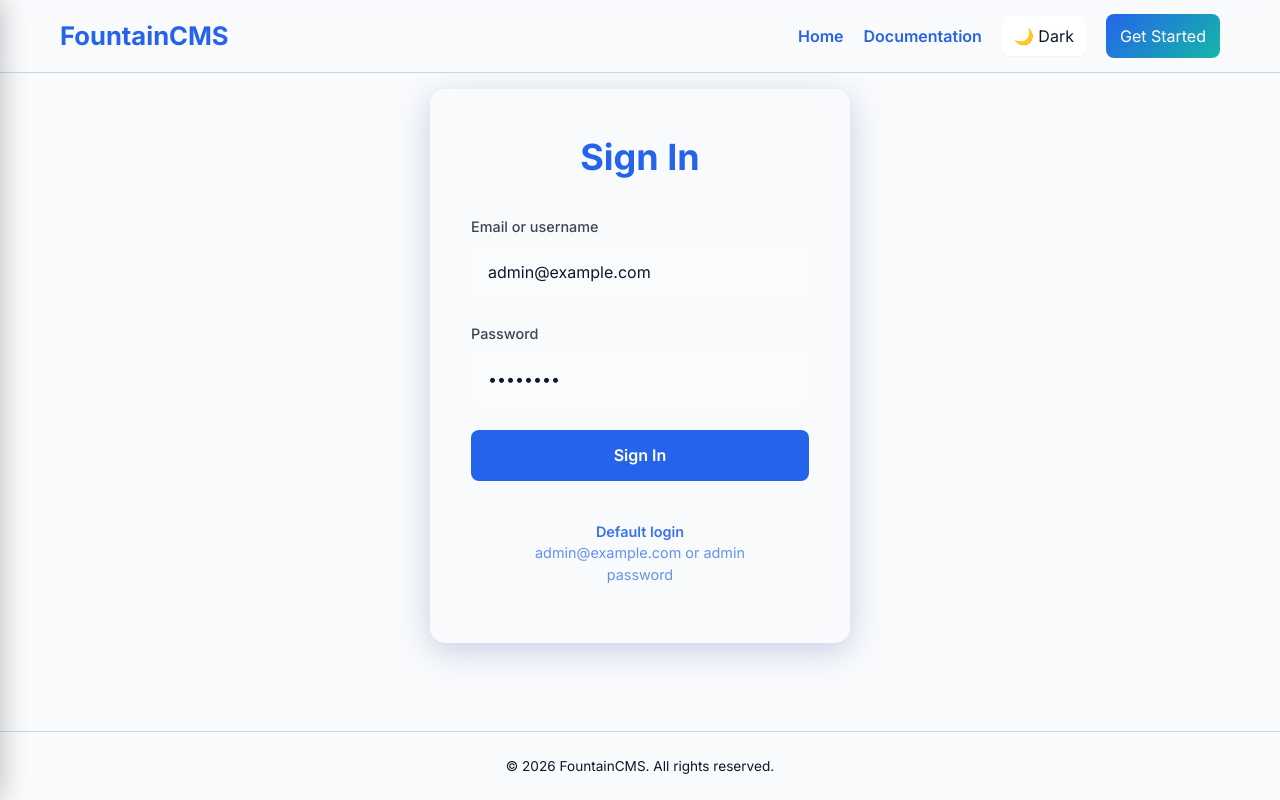
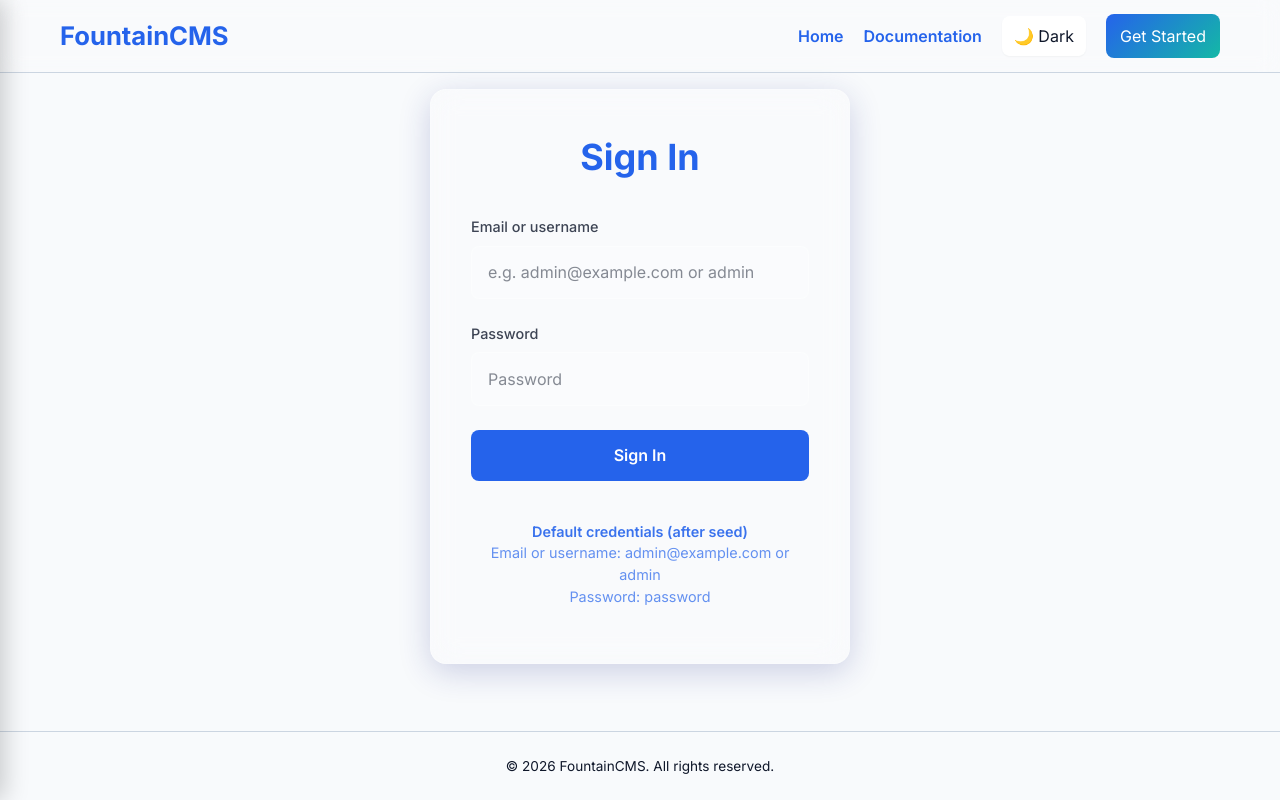
Before and after one commit to building-for-fun/fountainCms, a React (Vite) app in the folder frontend/: page /login in a window 1280 px wide. Built offline with nearby package versions, Linux system fonts and the light colour scheme; no server answers.

Commit message:
feat(auth): fix login page form

```diff
--- a/frontend/src/pages/public/Login.tsx
+++ b/frontend/src/pages/public/Login.tsx
@@ -5,8 +5,8 @@ import { login as persistLogin, isAuthenticated } from '../../lib/auth';
 import { fetchAuthConfig, login as apiLogin, type AuthConfig } from '../../api/auth';
 
 export default function Login() {
-  const [username, setUsername] = useState('admin@example.com');
-  const [password, setPassword] = useState('password');
+  const [login, setLogin] = useState('');
+  const [password, setPassword] = useState('');
   const [authConfig, setAuthConfig] = useState<AuthConfig | null>(null);
   const [loading, setLoading] = useState(true);
   const [error, setError] = useState<string | null>(null);
@@ -40,7 +40,7 @@ export default function Login() {
     setError(null);
     setSubmitting(true);
     try {
-      const res = await apiLogin(username, password);
+      const res = await apiLogin(login.trim(), password);
       persistLogin({
         id: res.user.id,
         email: res.user.email,
@@ -194,15 +194,16 @@ export default function Login() {
               }}
             >
               <div>
-                <label htmlFor="email" style={formInputLabelStyle}>
+                <label htmlFor="login" style={formInputLabelStyle}>
                   Email or username
                 </label>
                 <input
-                  id="email"
+                  id="login"
                   type="text"
-                  placeholder="Email or username"
-                  value={username}
-                  onChange={(e) => setUsername(e.target.value)}
+                  autoComplete="username"
+                  placeholder="e.g. admin@example.com or admin"
+                  value={login}
+                  onChange={(e) => setLogin(e.target.value)}
                   required
                   style={formInputStyle}
                   className="glass-input"
@@ -215,6 +216,7 @@ export default function Login() {
                 <input
                   id="password"
                   type="password"
+                  autoComplete="current-password"
                   placeholder="Password"
                   value={password}
                   onChange={(e) => setPassword(e.target.value)}
@@ -258,9 +260,9 @@ export default function Login() {
                 color: 'var(--color-primary)',
               }}
             >
-              <p style={{ fontWeight: 600, opacity: 0.9 }}>Default login</p>
-              <p style={{ opacity: 0.7 }}>admin@example.com or admin</p>
-              <p style={{ opacity: 0.7 }}>password</p>
+              <p style={{ fontWeight: 600, opacity: 0.9 }}>Default credentials (after seed)</p>
+              <p style={{ opacity: 0.7 }}>Email or username: admin@example.com or admin</p>
+              <p style={{ opacity: 0.7 }}>Password: password</p>
             </div>
           )}
         </div>
```
Also changed, not shown: 1 other file (tests, documents, lock files or other folders).
